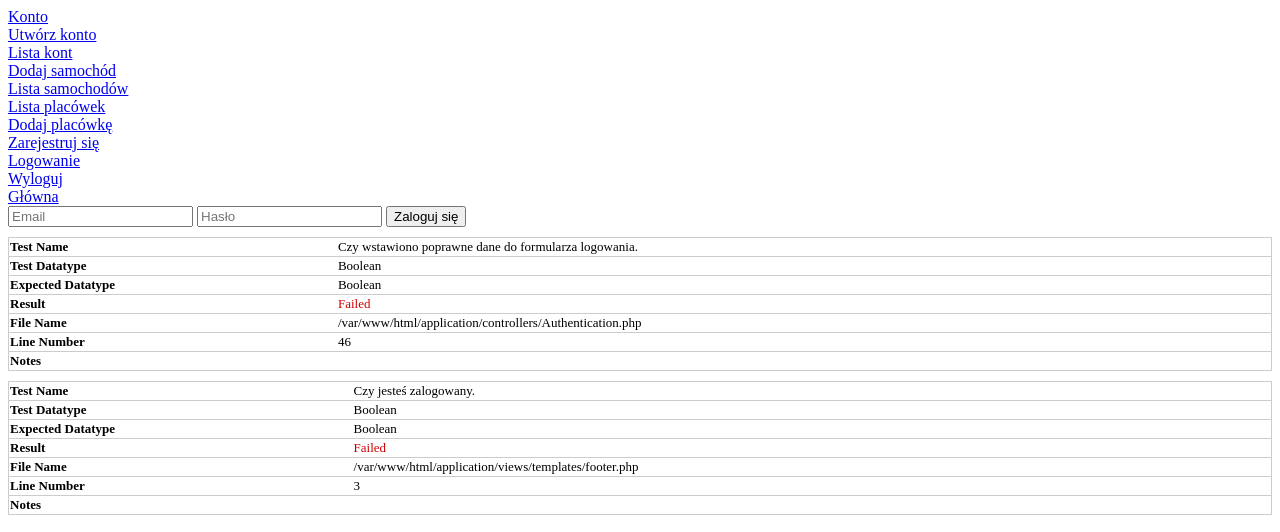
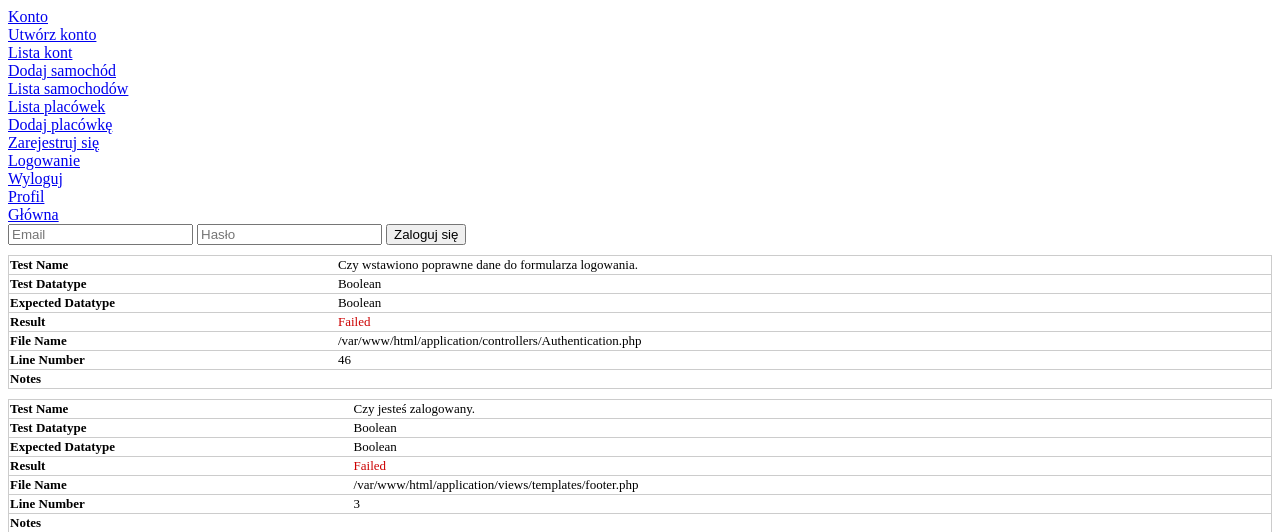
Before and after one commit to vorwinator/Julia_Roman_PD, a CodeIgniter app: page /database/index.php/authentication/login in a window 1280 px wide. Shown: the top 532 px of the page. Run offline with CodeIgniter, Linux system fonts and the light colour scheme.

Commit message:
profil klienta

```diff
--- a/application/views/templates/header.php
+++ b/application/views/templates/header.php
@@ -23,4 +23,5 @@
 <a href=<?php echo site_url('authentication/sign_up');?>>Zarejestruj się</a> </br>
 <a href=<?php echo site_url('authentication/login');?>>Logowanie</a> </br>
 <a href=<?php echo site_url('authentication/logout');?>>Wyloguj</a> </br>
+<a href=<?php echo site_url('client/acc/profile');?>>Profil</a> </br>
 <a href=<?php echo site_url('main/index');?>>Główna</a> </br>
```
